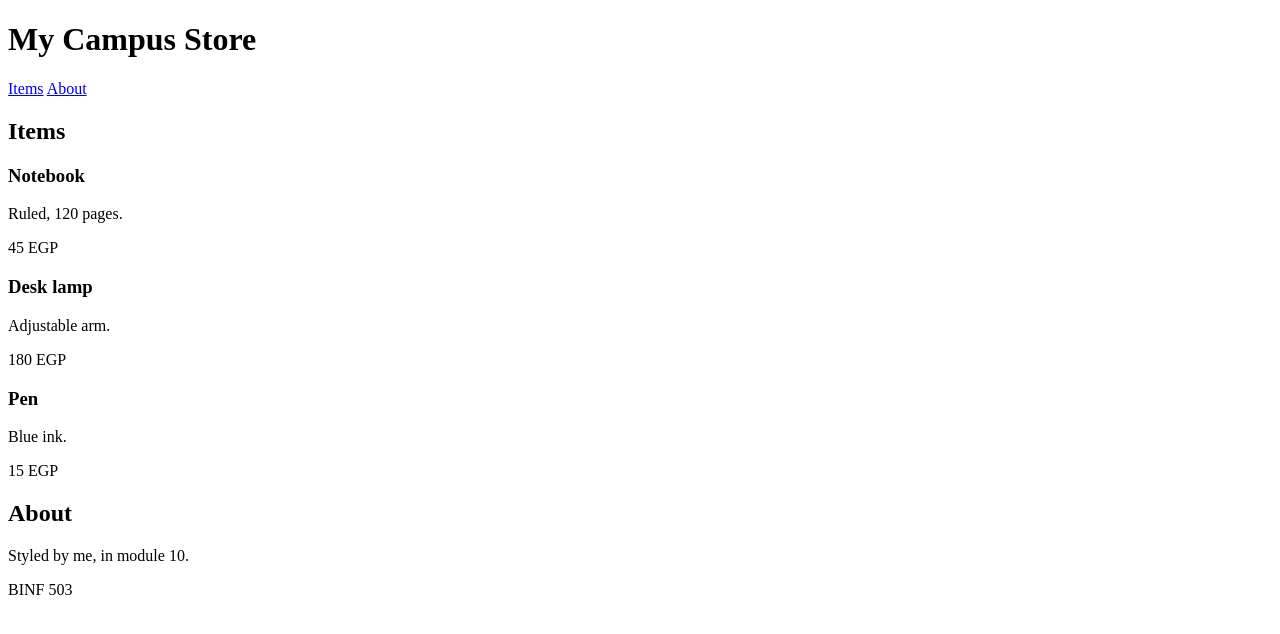
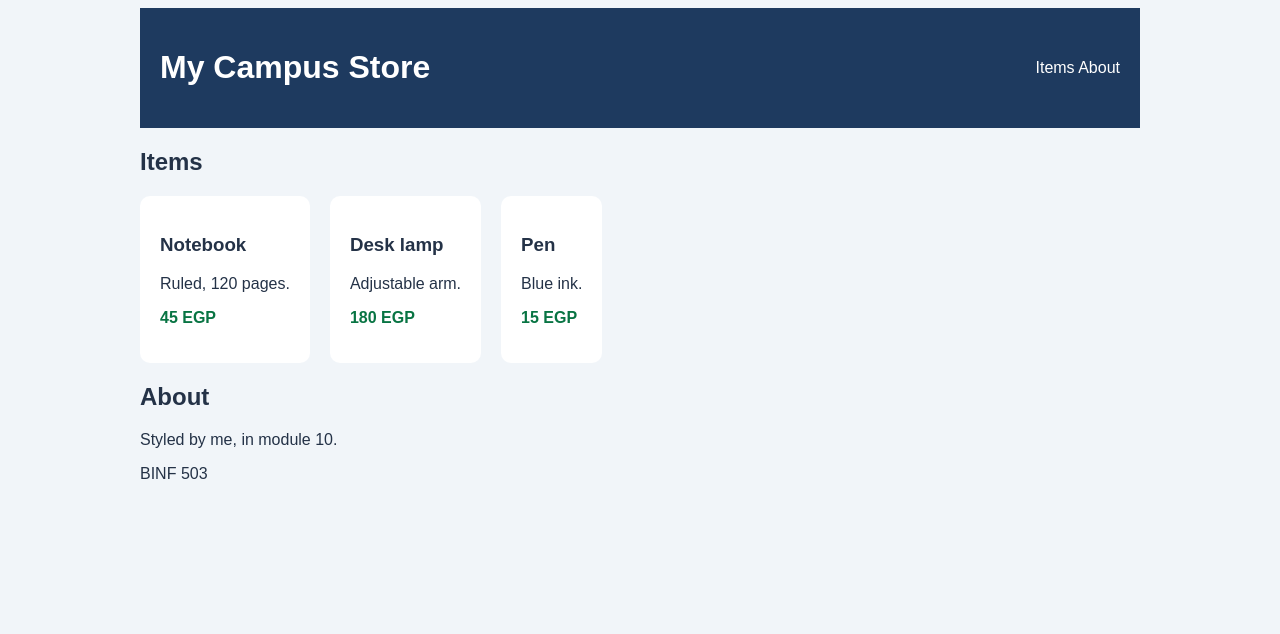
Before and after one commit to AliBekhiet/ebd-workbook, a website: page 10-css/exercise.html in a window 1280 px wide. Drawn offline with Linux system fonts and the light colour scheme.

Commit message:
Finish module 10

```diff
--- a/10-css/exercise.css
+++ b/10-css/exercise.css
@@ -1,42 +1,41 @@
-/* 10-css — your work goes in this file.
- *
- * The lesson is example.css:      npm run open 10
- * See your own page with:         npm run open 10 exercise
- * Check your work with:           npm test 10
- *
- * exercise.html is written for you and must not be edited. Every class and
- * element named below already exists in it.
- *
- * Write each rule where its TODO is, then delete the TODO comment. The exact
- * colours, sizes and fonts are yours to choose unless a TODO says otherwise —
- * make it look like something you would not be embarrassed by.
- *
- * Keep the page open in the browser and refresh after each change.
- */
+body {
+  font-family: Arial, sans-serif;
+  color: #243247;
+  background-color: #f1f5f9;
+}
 
-/* TODO: a rule for `body` that sets
- *       font-family, color, and background-color. */
+.page {
+  max-width: 1000px;
+  margin: 0 auto;
+}
 
-/* TODO: a rule for `.page` that sets
- *       max-width, and margin (use `0 auto` to centre it). */
+header {
+  display: flex;
+  justify-content: space-between;
+  align-items: center;
+  padding: 20px;
+  background-color: #1e3a5f;
+  color: #ffffff;
+}
 
-/* TODO: a rule for `header` that sets
- *       display: flex;
- *       justify-content: space-between;
- *       align-items: center;
- *       and one more property of your choosing. */
+nav a {
+  color: #ffffff;
+  text-decoration: none;
+}
 
-/* TODO: a rule for `nav a` — a descendant selector, so it only affects links
- *       inside the nav — that sets
- *       color, and text-decoration. */
+.card-list {
+  display: flex;
+  gap: 20px;
+  flex-wrap: wrap;
+}
 
-/* TODO: a rule for `.card-list` that sets
- *       display: flex;
- *       gap (any size);
- *       flex-wrap: wrap; */
+.card {
+  padding: 20px;
+  border-radius: 10px;
+  background-color: #ffffff;
+}
 
-/* TODO: a rule for `.card` that sets
- *       padding, border-radius, and background-color. */
-
-/* TODO: a rule for `.price` that sets
- *       color, and font-weight. */
+.price {
+  color: #087443;
+  font-weight: bold;
+}
```
